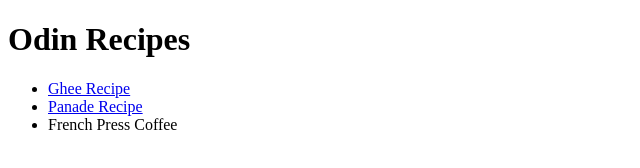
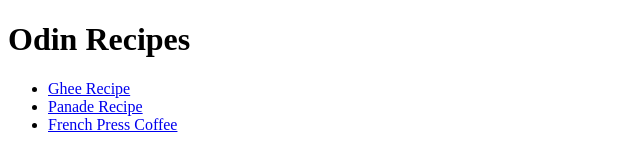
Before and after one commit to rodflores90/odin-recipes, a plain HTML site: page index.html in a window 1280 px wide. Shown: the whole page, without its empty margins (0-640 px from the left). Drawn offline with Linux system fonts and the light colour scheme.

Commit message:
Fix my frist html mistake on the index page

```diff
--- a/index.html
+++ b/index.html
@@ -11,7 +11,7 @@
     <ul>
         <li><a href="/recipes/ghee.html">Ghee Recipe</a></li>
         <li><a href="/recipes/panade.html">Panade Recipe</a></li>
-        <li><a href="/recipes/coffee.html"></a>French Press Coffee</li>
+        <li><a href="/recipes/coffee.html">French Press Coffee</a></li>
     </ul>
 </body>
 </html>
```
